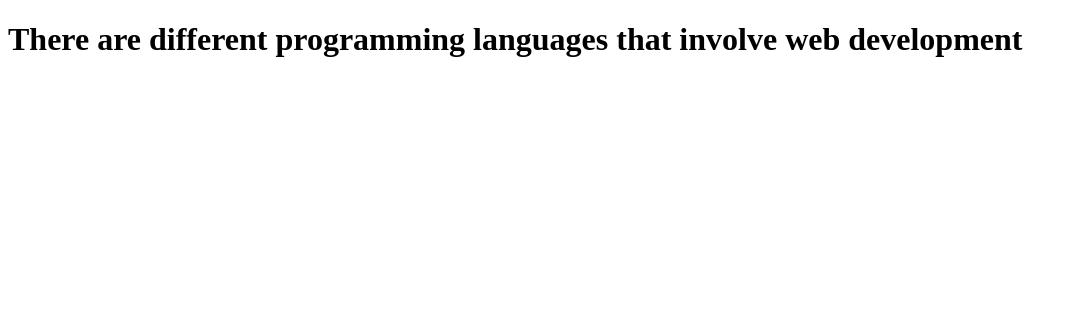
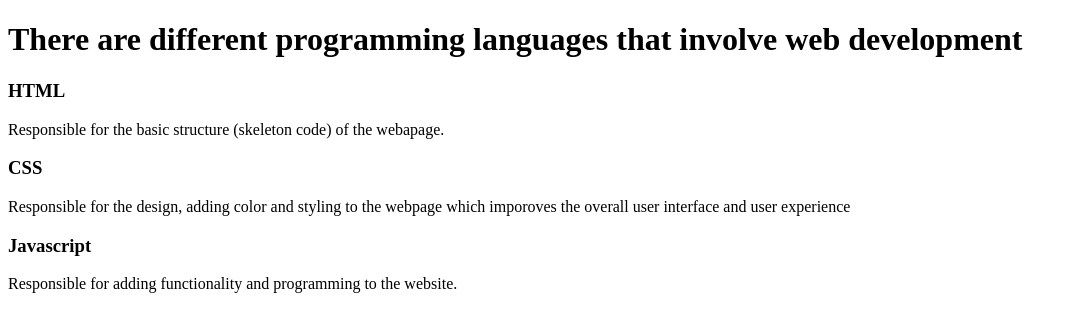
Before and after one commit to ArachnidArchitect/4.Wednesday, a plain HTML site: page index.html in a window 1280 px wide. Shown: the whole page, without its empty margins (0-1078 px from the left). Drawn offline with Linux system fonts and the light colour scheme.

Commit message:
Q1 till Q6

```diff
--- a/index.html
+++ b/index.html
@@ -6,7 +6,29 @@
     <title>Wednesday</title>
 </head>
 <body>
-    <header><h1>There are different programming languages that involve web development</h1></header>
+    <main>
+        <header>
+            <h1>There are different programming languages that involve web development</h1>
+        </header>
+        <section>
+            <div class="code-lang1">
+                <h3>HTML</h3>
+                <p>Responsible for the basic structure (skeleton code) of the webapage.</p>
+
+            </div>
+
+            <div class="code-lang2">
+                <h3>CSS</h3>
+                <p>Responsible for the design, adding color and styling to the webpage which imporoves the overall user interface and user experience</p>
+            </div>
+
+            <div class="code-lang3">
+                <h3>Javascript</h3>
+                <p>Responsible for adding functionality and programming to the website.</p>
+            </div>
+        </section>
+
+    </main>
 
 </body>
 </html>
```
